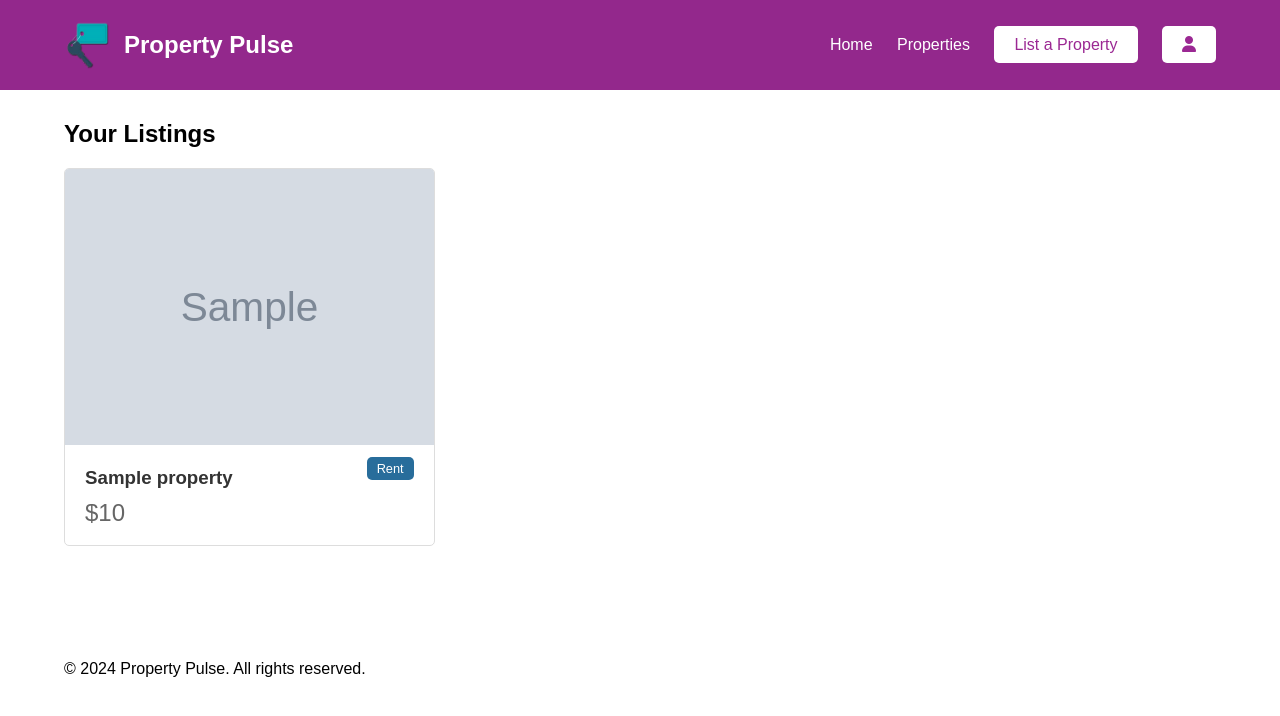
After one commit to bufleek/property-pulse, a PHP site: page /listings.php in a window 1280 px wide. The commit adds this page. Shown: the top 716 px of the page. Run offline with PHP 8.4, Linux system fonts and the light colour scheme; the visitor is signed in with stand-in values (Sample User, id 1); tables that the repository leaves empty hold one stand-in row (values such as "Sample post"); grey boxes marked "Sample" are stand-in pictures.

Commit message:
listings page

```diff
--- a/assets/css/styles.css
+++ b/assets/css/styles.css
@@ -355,6 +355,23 @@ label {
   padding: 8px 20px;
 }
 
+.property-card{
+  position: relative;
+}
+
+.property-card .actions {
+  position: absolute;
+  top: 0;
+  left: 0;
+  width: 100%;
+  background-color: rgba(0, 0, 0, 0.5);
+  color: white;
+  padding: 10px;
+  display: flex;
+  justify-content: space-between;
+  align-items: center;
+}
+
 .property-card img {
   width: 100%;
   height: auto;
--- a/buy.php
+++ b/buy.php
@@ -11,7 +11,6 @@ if (!$property_id) {
 
 // Check if user is logged in
 if (!isset($_SESSION['user_id'])) {
-    // Redirect to login page
     header("Location: login.php?next_url=buy.php?property_id=$property_id");
     exit;
 }
@@ -78,3 +77,6 @@ if (mysqli_num_rows($result) > 0) {
         </form>
     </div>
 </div>
+
+
+<?php include 'includes/footer.php'; ?>
--- a/includes/header.php
+++ b/includes/header.php
@@ -38,7 +38,7 @@ include 'config/db.php';
                                 <i class="fa fa-user"></i>
                             </a>
                             <ul class="user-menu-dropdown">
-                                <li><a href="#">My Properties</a></li>
+                                <li><a href="listings.php">My Listings</a></li>
                                 <li><a href="purchases.php">My Purchases</a></li>
                                 <li><a href="logout.php">Logout</a></li>
                             </ul>
--- /dev/null
+++ b/listings.php
@@ -0,0 +1,59 @@
+<?php include 'includes/header.php';
+
+// Ensure that the user is logged in
+if (!isset($_SESSION['user_id'])) {
+  header('Location: login.php?next_url=listings.php');
+  exit;
+}
+
+// get all properties listed by the agent
+$agent_id = $_SESSION['user_id'];
+$query = "SELECT * FROM properties WHERE agent_id = $agent_id";
+$result = mysqli_query($conn, $query);
+
+$properties = [];
+if ($result) {
+  while ($row = mysqli_fetch_assoc($result)) {
+    $properties[] = $row;
+  }
+}
+?>
+
+
+<section class="property-list" style="min-height: 60vh; padding-bottom: 40px;">
+    <div class="container">
+        <h2 style="margin-bottom: 20px; margin-top:30px;">Your Listings</h2>
+        <div class="property-grid">
+            <?php if (empty($properties)) : ?>
+                <p style="padding: 20px;">No results</p>
+            <?php else : ?>
+                <?php foreach ($properties as $property) : ?>
+                    <a href="detail.php?id=<?php echo $property['id']; ?>">
+                        <div class="property-card">
+                            <?php
+                            $images = getPropertyImages($property['id'], $conn);
+                            $image_url = !empty($images) ? $images[0] : 'assets/images/default-property.jpg';
+                            ?>
+
+                            <img src="<?php echo $image_url; ?>" alt="Property Image">
+                            <div class="info">
+                                <div class="flex space-between">
+                                    <h3><?php echo htmlspecialchars($property['title']); ?></h3>
+                                    <div>
+                                        <div class="tag">
+                                            <?php echo ucfirst($property['sales_type']); ?>
+                                        </div>
+                                    </div>
+                                </div>
+                                <p class="price">$<?php echo number_format($property['price']); ?></p>
+                            </div>
+                        </div>
+                    </a>
+                <?php endforeach; ?>
+            <?php endif; ?>
+        </div>
+
+    </div>
+</section>
+
+<?php include 'includes/footer.php'; ?>
--- a/purchases.php
+++ b/purchases.php
@@ -86,3 +86,7 @@ $query = "SELECT p.title, pu.amount, pu.created_at
             ?>
         </tbody>
     </table>
+
+</div>
+
+<?php include 'includes/footer.php'; ?>
```
